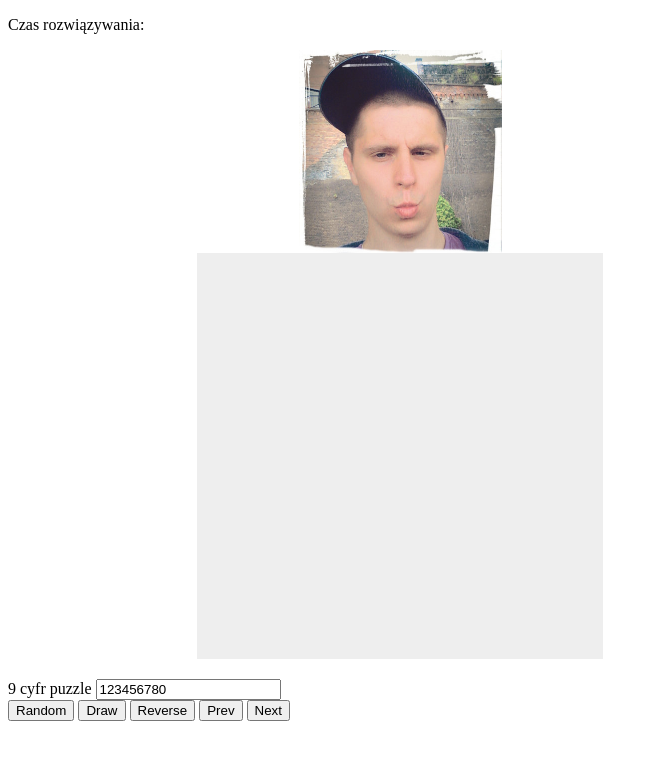
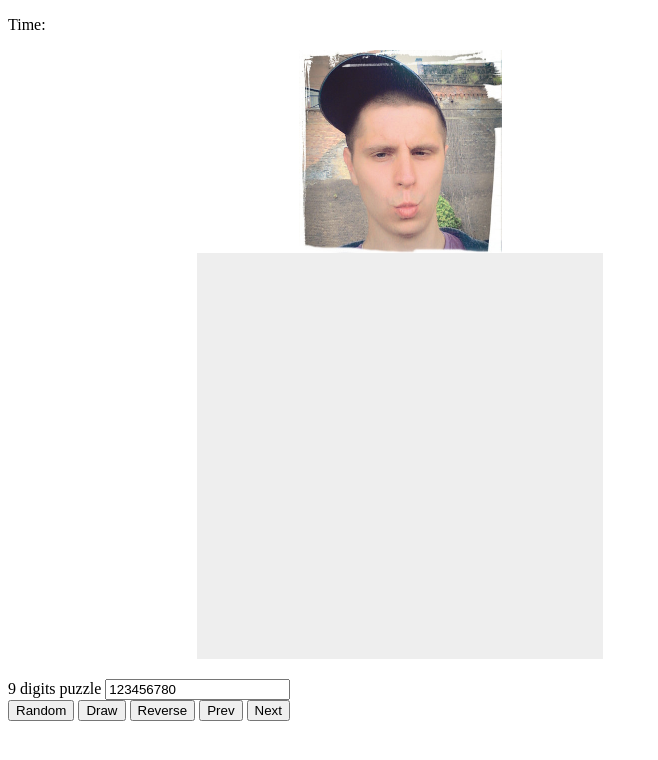
Before and after one commit to jakubszalaty/puzzle-3x3-a-star, an Electron app: page index.html in a window 800 px wide. Shown: the whole page, without its empty margins (0-658 px from the left). Drawn offline with Linux system fonts and the light colour scheme.

Commit message:
add scrennshot; transalte to eng

```diff
--- a/index.html
+++ b/index.html
@@ -17,7 +17,7 @@
     </style>
   </head>
   <body>
-    <p> Czas rozwiązywania: <span id="time"></span> <span id="step"></span></p>
+    <p> Time: <span id="time"></span> <span id="step"></span></p>
     <img id="img" src="./image.jpg" width="203" height="203">
     <canvas id="puzzle" width="406" height="406"></canvas>
     <!-- <canvas id="puzzle"></canvas> -->
@@ -25,7 +25,7 @@
     <div style="margin-top: 20px;">
 
       <div>
-        <label for="data">9 cyfr puzzle</label>
+        <label for="data">9 digits puzzle</label>
         <input id="data" type="text" value="123456780">
       </div>
 
--- a/renderer.js
+++ b/renderer.js
@@ -28,7 +28,7 @@ let index = 0
 
 function findSolutionPuzzle(string){
   if(!string)
-    alert('Musisz podać string!')
+    alert('You have to pass string!')
 
   let time = new Date()
   let state = new PuzzleState(string)
```
Also changed, not shown: README.md, Screenshot.png (added).
